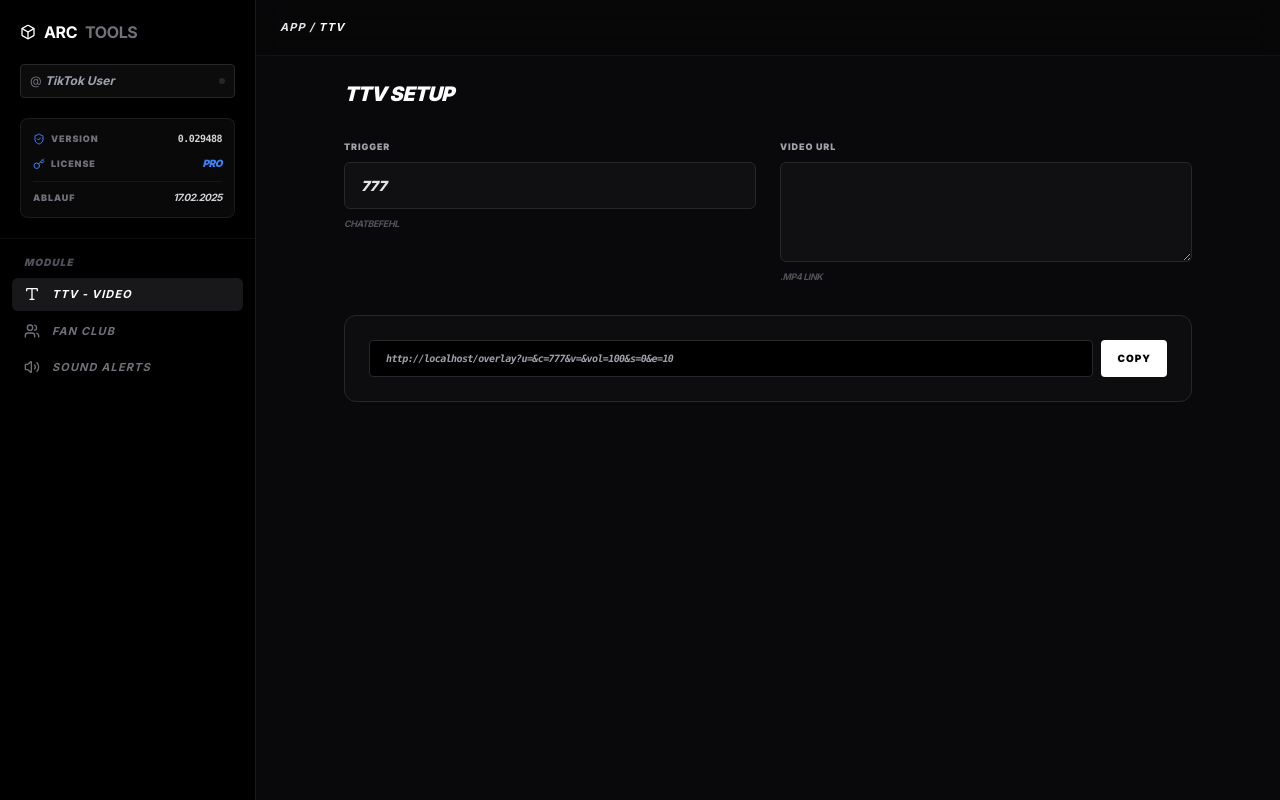
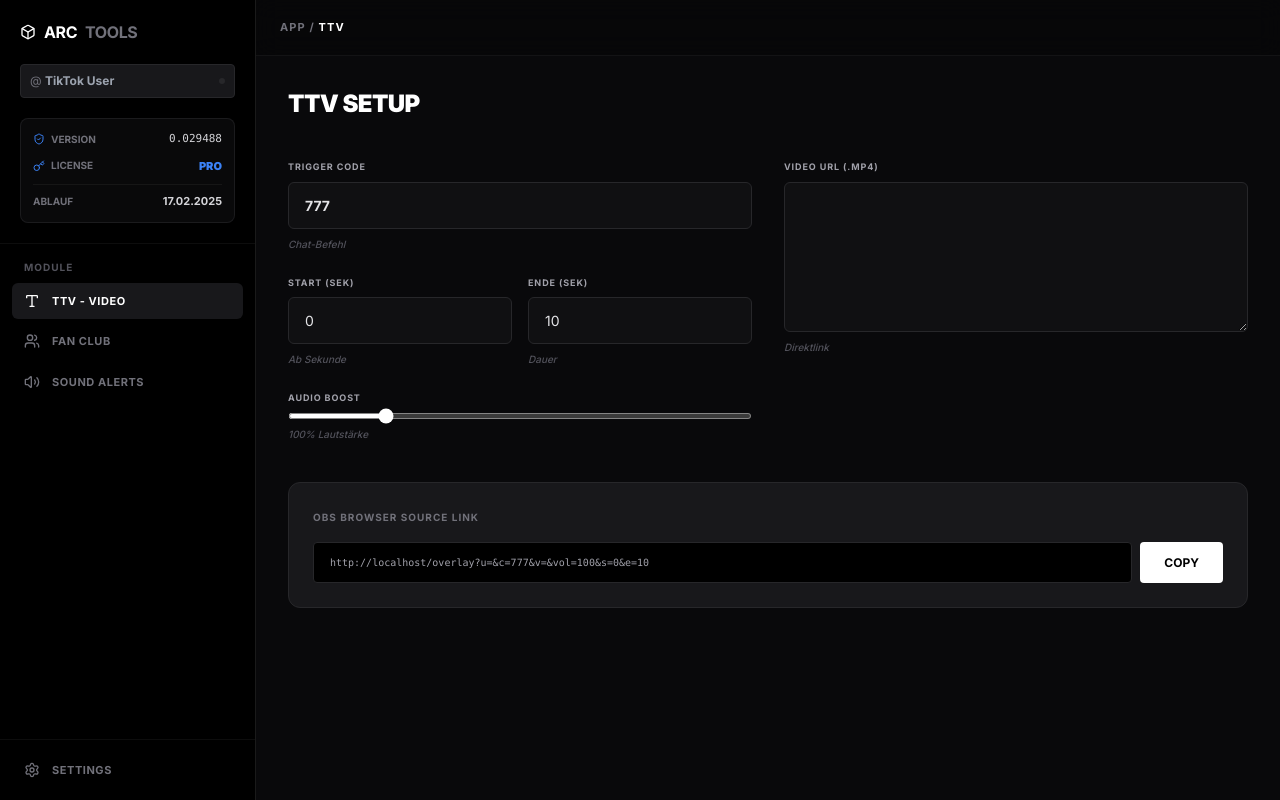
Before and after one commit to muhtarremsi/tiktok-overlay, a Next.js app: page / in a window 1280 px wide. Built offline with nearby package versions, Linux system fonts and the light colour scheme.

Commit message:
Fix: Restored Settings, removed italics, added seconds & volume controls, added TikTok login base

```diff
--- a/app/page.tsx
+++ b/app/page.tsx
@@ -4,7 +4,7 @@ import React, { useState, useEffect } from "react";
 import {
   LayoutDashboard, Type, Settings, LogOut, Copy, Check, Volume2,
   Monitor, Box, Loader2, ShieldCheck, Calendar, Key, Zap, Menu, X,
-  Users, Star, Smile, Heart, Play, Music, Wifi
+  Users, Star, Smile, Heart, Play, Music, Wifi, Clock
 } from "lucide-react";
 
 export default function Dashboard() {
@@ -23,6 +23,7 @@ export default function Dashboard() {
     setBaseUrl(window.location.origin);
   }, []);
 
+  // Automatischer Status-Check alle 10 Sekunden
   useEffect(() => {
     if (!username || username.length < 2) {
       setIsLive(false); return;
@@ -44,49 +45,48 @@ export default function Dashboard() {
   const renderContent = () => {
     switch (activeView) {
       case "ttv": return <ModuleTTV username={username} baseUrl={baseUrl} />;
-      case "fanclub": return <ModuleFanClub username={username} baseUrl={baseUrl} />;
+      case "fanclub": return <ModuleFanClub username={username} isLive={isLive} />;
+      case "sounds": return <ModuleSoundAlerts username={username} baseUrl={baseUrl} />;
       case "settings": return <ModuleSettings expiry={expiryDate} version={version} />;
       default: return <ModuleTTV username={username} baseUrl={baseUrl} />;
     }
   };
 
   return (
-    <div className="flex h-screen w-full overflow-hidden bg-[#09090b] text-zinc-200 font-sans text-[12px]">
+    <div className="flex h-screen w-full overflow-hidden bg-[#09090b] text-zinc-200 font-sans text-[13px]">
       {sidebarOpen && (
         <div className="fixed inset-0 bg-black/60 backdrop-blur-sm z-40 lg:hidden" onClick={() => setSidebarOpen(false)} />
       )}
 
+      {/* SIDEBAR */}
       <aside className={`fixed inset-y-0 left-0 w-64 bg-black border-r border-white/10 z-50 transition-transform duration-300 lg:relative lg:translate-x-0 ${sidebarOpen ? "translate-x-0" : "-translate-x-full"}`}>
         <div className="flex flex-col h-full">
-          <div className="p-5 border-b border-white/5 font-sans">
+          <div className="p-5 border-b border-white/5">
             <div className="flex items-center justify-between mb-5 text-white">
               <h1 className="font-bold text-base tracking-tight flex items-center gap-2">
-                <Box className="w-4 h-4" /> ARC<span className="text-zinc-500 font-sans">TOOLS</span>
+                <Box className="w-4 h-4 text-white" /> ARC <span className="text-zinc-500">TOOLS</span>
               </h1>
               <button className="lg:hidden" onClick={() => setSidebarOpen(false)}><X size={18} /></button>
             </div>
 
             <div className="relative mb-5">
               <div className="absolute inset-y-0 left-2.5 flex items-center pointer-events-none text-zinc-500 text-xs">@</div>
-              <input type="text" placeholder="TikTok User" value={username} onChange={(e) => setUsername(e.target.value)} className="w-full bg-zinc-900/50 border border-zinc-800 text-zinc-200 text-xs rounded py-2 pl-6 pr-8 focus:outline-none focus:border-zinc-600 transition-all font-sans font-bold italic" />
+              <input type="text" placeholder="TikTok User" value={username} onChange={(e) => setUsername(e.target.value)} className="w-full bg-zinc-900 border border-zinc-800 text-zinc-200 text-xs rounded py-2 pl-6 pr-8 focus:outline-none focus:border-zinc-500 transition-all font-bold" />
               <div className="absolute inset-y-0 right-2.5 flex items-center">
                  {isChecking ? <Loader2 size={12} className="animate-spin text-zinc-600" /> : <div className={`w-1.5 h-1.5 rounded-full ${isLive ? 'bg-green-500 shadow-[0_0_8px_#22c55e]' : 'bg-zinc-800'}`}></div>}
               </div>
             </div>
 
-            <div className="bg-zinc-900/40 border border-zinc-800/60 rounded-lg p-3 space-y-2.5 font-sans">
-              <div className="flex items-center justify-between"><span className="text-[9px] text-zinc-500 font-black uppercase tracking-widest flex items-center gap-1.5 font-sans"><ShieldCheck size={12} className="text-blue-500" /> VERSION</span><span className="text-[10px] text-zinc-300 font-mono font-bold tracking-tighter">{version}</span></div>
-              <div className="flex items-center justify-between"><span className="text-[9px] text-zinc-500 font-black uppercase tracking-widest flex items-center gap-1.5 font-sans"><Key size={12} className="text-blue-500" /> LICENSE</span><span className="text-[10px] text-blue-500 font-black tracking-tighter uppercase italic">PRO</span></div>
-              <div className="flex items-center justify-between border-t border-white/5 pt-2 font-sans font-bold">
-                <span className="text-[9px] text-zinc-500 font-black uppercase tracking-widest flex items-center gap-1.5">ABLAUF</span>
-                <span className="text-[10px] text-zinc-300 tracking-tighter uppercase italic">17.02.2025</span>
-              </div>
+            <div className="bg-zinc-900/40 border border-zinc-800/60 rounded-lg p-3 space-y-2.5">
+              <div className="flex items-center justify-between"><span className="text-[10px] text-zinc-500 font-bold uppercase flex items-center gap-1.5"><ShieldCheck size={12} className="text-blue-500" /> VERSION</span><span className="text-[11px] text-zinc-300 font-mono">{version}</span></div>
+              <div className="flex items-center justify-between"><span className="text-[10px] text-zinc-500 font-bold uppercase flex items-center gap-1.5"><Key size={12} className="text-blue-500" /> LICENSE</span><span className="text-[11px] text-blue-500 font-black">PRO</span></div>
+              <div className="flex items-center justify-between border-t border-white/5 pt-2"><span className="text-[10px] text-zinc-500 font-bold uppercase flex items-center gap-1.5">ABLAUF</span><span className="text-[11px] text-zinc-300 font-bold">{expiryDate}</span></div>
             </div>
           </div>
 
           <nav className="flex-1 overflow-y-auto py-4 px-3 space-y-6">
             <div>
-              <h3 className="px-3 text-[10px] font-black text-zinc-600 uppercase tracking-widest mb-2 font-sans italic">Module</h3>
+              <h3 className="px-3 text-[10px] font-bold text-zinc-600 uppercase tracking-widest mb-2">Module</h3>
               <div className="space-y-1">
                 <SidebarItem icon={<Type size={16} />} label="TTV - Video" active={activeView === "ttv"} onClick={() => {setActiveView("ttv"); setSidebarOpen(false);}} />
                 <SidebarItem icon={<Users size={16} />} label="Fan Club" active={activeView === "fanclub"} onClick={() => {setActiveView("fanclub"); setSidebarOpen(false);}} />
@@ -94,16 +94,21 @@ export default function Dashboard() {
               </div>
             </div>
           </nav>
+
+          <div className="p-3 border-t border-white/5">
+            <SidebarItem icon={<Settings size={16} />} label="Settings" active={activeView === "settings"} onClick={() => {setActiveView("settings"); setSidebarOpen(false);}} />
+          </div>
         </div>
       </aside>
 
+      {/* MAIN CONTENT */}
       <main className="flex-1 flex flex-col min-w-0 bg-[#09090b] relative font-sans">
         <header className="h-14 border-b border-white/5 flex items-center justify-between px-6 bg-black/20 backdrop-blur-md sticky top-0 z-30 font-sans">
-          <div className="flex items-center gap-4 text-[11px] font-sans font-bold italic uppercase tracking-widest">
-            <button className="lg:hidden text-white" onClick={() => setSidebarOpen(true)}><Menu size={20} /></button>
-            <div>App / <span className="text-white">{activeView}</span></div>
+          <div className="flex items-center gap-4 text-[11px] font-bold">
+            <button className="lg:hidden text-white font-sans" onClick={() => setSidebarOpen(true)}><Menu size={20} /></button>
+            <div className="uppercase tracking-widest text-zinc-500">App / <span className="text-white">{activeView}</span></div>
           </div>
-          {isLive && <span className="px-2 py-0.5 rounded-full bg-green-500/10 border border-green-500/20 text-[9px] text-green-500 font-bold tracking-widest uppercase italic">LIVE</span>}
+          {isLive && <span className="px-2 py-0.5 rounded-full bg-green-500/10 border border-green-500/20 text-[9px] text-green-500 font-bold tracking-widest uppercase">LIVE</span>}
         </header>
         <div className="flex-1 overflow-y-auto">{renderContent()}</div>
       </main>
@@ -111,71 +116,80 @@ export default function Dashboard() {
   );
 }
 
-function ModuleFanClub({ username, baseUrl }: any) {
+// --- MODULES ---
+
+function ModuleTTV({ username, baseUrl }: any) {
+  const [trigger, setTrigger] = useState("777");
+  const [videoUrl, setVideoUrl] = useState("");
+  const [vol, setVol] = useState("100");
+  const [start, setStart] = useState("0");
+  const [end, setEnd] = useState("10");
   const [copied, setCopied] = useState(false);
-  const [selectedSticker, setSelectedSticker] = useState("Dino");
-  const [config, setConfig] = useState<any>({
-    "Dino": { url: "", icon: "🦖" },
-    "Zombie": { url: "", icon: "🧟" },
-    "Team": { url: "", icon: "🛡️" }
-  });
 
-  const getLink = () => `${baseUrl}/overlay/sticker?u=${username}&s=${selectedSticker}&v=${config[selectedSticker].url}`;
+  const link = `${baseUrl}/overlay?u=${username}&c=${trigger}&v=${videoUrl}&vol=${vol}&s=${start}&e=${end}`;
 
   return (
-    <div className="p-6 max-w-4xl mx-auto space-y-8 animate-in fade-in duration-500 font-sans">
-      <h2 className="text-xl font-black text-white uppercase italic tracking-tight font-sans">Sticker Sound Config</h2>
-      <div className="grid grid-cols-1 lg:grid-cols-3 gap-6">
-        <div className="space-y-3 font-sans font-bold">
-          <h3 className="text-[10px] text-zinc-500 uppercase tracking-widest italic font-sans">Wähle Sticker</h3>
-          <div className="grid grid-cols-3 gap-2 font-sans">
-            {Object.keys(config).map((key) => (
-              <button key={key} onClick={() => setSelectedSticker(key)} className={`aspect-square rounded-lg text-2xl flex items-center justify-center transition-all border ${selectedSticker === key ? "bg-blue-500/10 border-blue-500 shadow-[0_0_10px_rgba(59,130,246,0.3)]" : "bg-zinc-900 border-zinc-800"}`}>{config[key].icon}</button>
-            ))}
+    <div className="p-8 max-w-5xl mx-auto space-y-10 animate-in fade-in duration-300">
+      <h2 className="text-2xl font-black text-white uppercase tracking-tight">TTV Setup</h2>
+      <div className="grid grid-cols-1 md:grid-cols-2 gap-8">
+        <div className="space-y-6">
+          <InputGroup label="Trigger Code" desc="Chat-Befehl"><input type="text" value={trigger} onChange={(e) => setTrigger(e.target.value)} className="input-field font-bold text-blue-400" /></InputGroup>
+          <div className="grid grid-cols-2 gap-4">
+            <InputGroup label="Start (Sek)" desc="Ab Sekunde"><input type="number" value={start} onChange={(e) => setStart(e.target.value)} className="input-field" /></InputGroup>
+            <InputGroup label="Ende (Sek)" desc="Dauer"><input type="number" value={end} onChange={(e) => setEnd(e.target.value)} className="input-field" /></InputGroup>
           </div>
+          <InputGroup label="Audio Boost" desc={`${vol}% Lautstärke`}><input type="range" min="0" max="500" value={vol} onChange={(e) => setVol(e.target.value)} className="w-full accent-white h-1.5" /></InputGroup>
         </div>
-        <div className="lg:col-span-2 space-y-6 bg-zinc-900/30 border border-zinc-800 p-6 rounded-2xl font-sans">
-           <InputGroup label={`Sound Link für ${selectedSticker}`} desc="Link zur MP3/WAV Datei">
-              <input type="text" value={config[selectedSticker].url} onChange={(e) => setConfig({...config, [selectedSticker]: {...config[selectedSticker], url: e.target.value}})} className="input-field text-xs font-mono font-sans font-bold" placeholder="https://..." />
-           </InputGroup>
-           <div className="bg-black border border-zinc-800 rounded-xl p-4 flex gap-2 font-sans font-bold italic">
-              <div className="flex-1 text-zinc-500 font-mono text-[9px] truncate font-sans uppercase tracking-tighter italic">{getLink()}</div>
-              <button onClick={() => {navigator.clipboard.writeText(getLink()); setCopied(true); setTimeout(() => setCopied(false), 2000);}} className="bg-white text-black px-4 rounded font-black text-[9px] uppercase font-sans tracking-widest">{copied ? "Copied" : "Copy"}</button>
-           </div>
+        <InputGroup label="Video URL (.mp4)" desc="Direktlink"><textarea value={videoUrl} onChange={(e) => setVideoUrl(e.target.value)} className="input-field min-h-[150px] font-mono text-xs" /></InputGroup>
+      </div>
+      <div className="bg-zinc-900 border border-zinc-800 rounded-xl p-6 space-y-4">
+        <label className="text-[10px] font-bold text-zinc-500 uppercase tracking-widest">OBS Browser Source Link</label>
+        <div className="flex gap-2">
+          <div className="flex-1 bg-black border border-zinc-800 rounded px-4 py-3 text-zinc-400 font-mono text-[10px] truncate">{link}</div>
+          <button onClick={() => {navigator.clipboard.writeText(link); setCopied(true); setTimeout(() => setCopied(false), 2000);}} className="bg-white text-black px-6 rounded font-bold text-xs uppercase">{copied ? "Copied" : "Copy"}</button>
         </div>
       </div>
     </div>
   );
 }
 
-function ModuleTTV({ username, baseUrl }: any) {
-  const [trigger, setTrigger] = useState("777");
-  const [videoUrl, setVideoUrl] = useState("");
-  const [copied, setCopied] = useState(false);
-  const link = `${baseUrl}/overlay?u=${username}&c=${trigger}&v=${videoUrl}&vol=100&s=0&e=10`;
+function ModuleFanClub({ username, isLive }: any) {
+  const [isLogged, setIsLogged] = useState(false);
 
   return (
-    <div className="p-6 max-w-4xl mx-auto space-y-8 animate-in fade-in duration-300 font-sans">
-      <h2 className="text-xl font-black text-white uppercase italic tracking-tight font-sans">TTV Setup</h2>
-      <div className="grid grid-cols-1 md:grid-cols-2 gap-6 font-sans">
-        <InputGroup label="Trigger" desc="Chatbefehl"><input type="text" value={trigger} onChange={(e) => setTrigger(e.target.value)} className="input-field font-black text-blue-400 font-sans italic" /></InputGroup>
-        <InputGroup label="Video URL" desc=".mp4 Link"><textarea value={videoUrl} onChange={(e) => setVideoUrl(e.target.value)} className="input-field min-h-[100px] font-mono text-xs font-sans font-bold" /></InputGroup>
-      </div>
-      <div className="bg-zinc-900/30 border border-zinc-800 rounded-xl p-6 flex gap-2 font-sans font-bold italic tracking-tighter">
-        <div className="flex-1 bg-black border border-zinc-800 rounded px-4 py-2.5 text-zinc-400 font-mono text-[10px] truncate">{link}</div>
-        <button onClick={() => {navigator.clipboard.writeText(link); setCopied(true); setTimeout(() => setCopied(false), 2000);}} className="bg-white text-black px-4 rounded font-black text-[10px] uppercase tracking-widest">{copied ? "Copied" : "Copy"}</button>
-      </div>
+    <div className="p-8 max-w-5xl mx-auto space-y-8 animate-in fade-in duration-500">
+      <h2 className="text-2xl font-black text-white uppercase tracking-tight">Fan Club Manager</h2>
+
+      {!isLogged ? (
+        <div className="bg-zinc-900/50 border border-zinc-800 p-12 rounded-2xl text-center space-y-6">
+          <div className="w-16 h-16 bg-zinc-800 rounded-full flex items-center justify-center mx-auto text-zinc-600"><Wifi size={24} /></div>
+          <div className="space-y-2">
+            <h3 className="text-white font-bold text-lg">Login erforderlich</h3>
+            <p className="text-zinc-500 text-sm">Um deine individuellen Team-Sticker zu laden, musst du dich kurz verifizieren.</p>
+          </div>
+          <button onClick={() => setIsLogged(true)} className="bg-blue-600 hover:bg-blue-500 text-white px-8 py-3 rounded-lg font-bold text-sm transition-all flex items-center gap-2 mx-auto uppercase">
+            <Zap size={16} /> Login mit TikTok
+          </button>
+        </div>
+      ) : (
+        <div className="grid grid-cols-1 lg:grid-cols-3 gap-8">
+          <div className="lg:col-span-2 bg-zinc-900/30 border border-zinc-800 rounded-xl p-10 text-center text-zinc-500 font-bold italic">Suche nach Club-Events...</div>
+          <div className="bg-zinc-900/30 border border-zinc-800 rounded-xl p-6"><h3 className="text-[10px] font-bold text-zinc-500 uppercase mb-4">Deine Sticker</h3><div className="grid grid-cols-3 gap-2">{[1,2,3].map(i => <div key={i} className="aspect-square bg-zinc-800 rounded flex items-center justify-center grayscale hover:grayscale-0 transition-all opacity-20"><Box size={20} /></div>)}</div></div>
+        </div>
+      )}
     </div>
   );
 }
 
 function SidebarItem({ icon, label, active, onClick }: any) {
-  return <button onClick={onClick} className={`w-full flex items-center gap-3 px-3 py-2 rounded-md text-[11px] transition-all font-sans font-bold italic uppercase tracking-widest ${active ? "bg-zinc-900 text-white font-black shadow-sm" : "text-zinc-500 hover:bg-zinc-900/50"}`}><span>{icon}</span>{label}</button>;
+  return <button onClick={onClick} className={`w-full flex items-center gap-3 px-3 py-2.5 rounded-md text-[11px] transition-all font-bold uppercase tracking-wider ${active ? "bg-zinc-900 text-white shadow-sm" : "text-zinc-500 hover:bg-zinc-900/50"}`}><span>{icon}</span>{label}</button>;
 }
+
 function InputGroup({ label, desc, children }: any) {
-  return <div className="flex flex-col gap-2 font-sans font-bold"><label className="text-[9px] font-black text-zinc-400 uppercase tracking-widest font-sans">{label}</label>{children}<p className="text-[9px] text-zinc-600 font-bold italic uppercase tracking-tighter font-sans">{desc}</p></div>;
+  return <div className="flex flex-col gap-2"><label className="text-[9px] font-bold text-zinc-400 uppercase tracking-widest">{label}</label>{children}<p className="text-[10px] text-zinc-600 font-medium italic">{desc}</p></div>;
 }
+
 function ModuleSettings({ expiry, version }: any) {
-  return <div className="p-8 font-sans font-black italic uppercase"><div className="bg-zinc-900/50 p-6 rounded-xl border border-zinc-800 max-w-lg shadow-2xl font-sans"><p className="text-blue-500 text-sm">Status: Active</p><p className="text-zinc-600 text-[9px] mt-2 font-mono not-italic uppercase font-bold tracking-widest">Build: {version}</p></div></div>;
+  return <div className="p-10"><div className="bg-zinc-900/50 p-8 rounded-xl border border-zinc-800 max-w-lg font-bold space-y-2 uppercase shadow-2xl"><p className="text-blue-500">License: PRO</p><p className="text-zinc-200">Expiry: {expiry}</p><p className="text-zinc-500 text-[10px] font-mono not-italic mt-4">Build Version: {version}</p></div></div>;
 }
-function ModuleSoundAlerts() { return <div className="p-8 text-zinc-600 uppercase text-[10px] tracking-widest font-sans font-bold italic">Loading Sound Library...</div>; }
+function ModuleSoundAlerts() { return <div className="p-8 text-zinc-600 font-bold uppercase italic tracking-widest animate-pulse">Lade Sound Library...</div>; }
```
